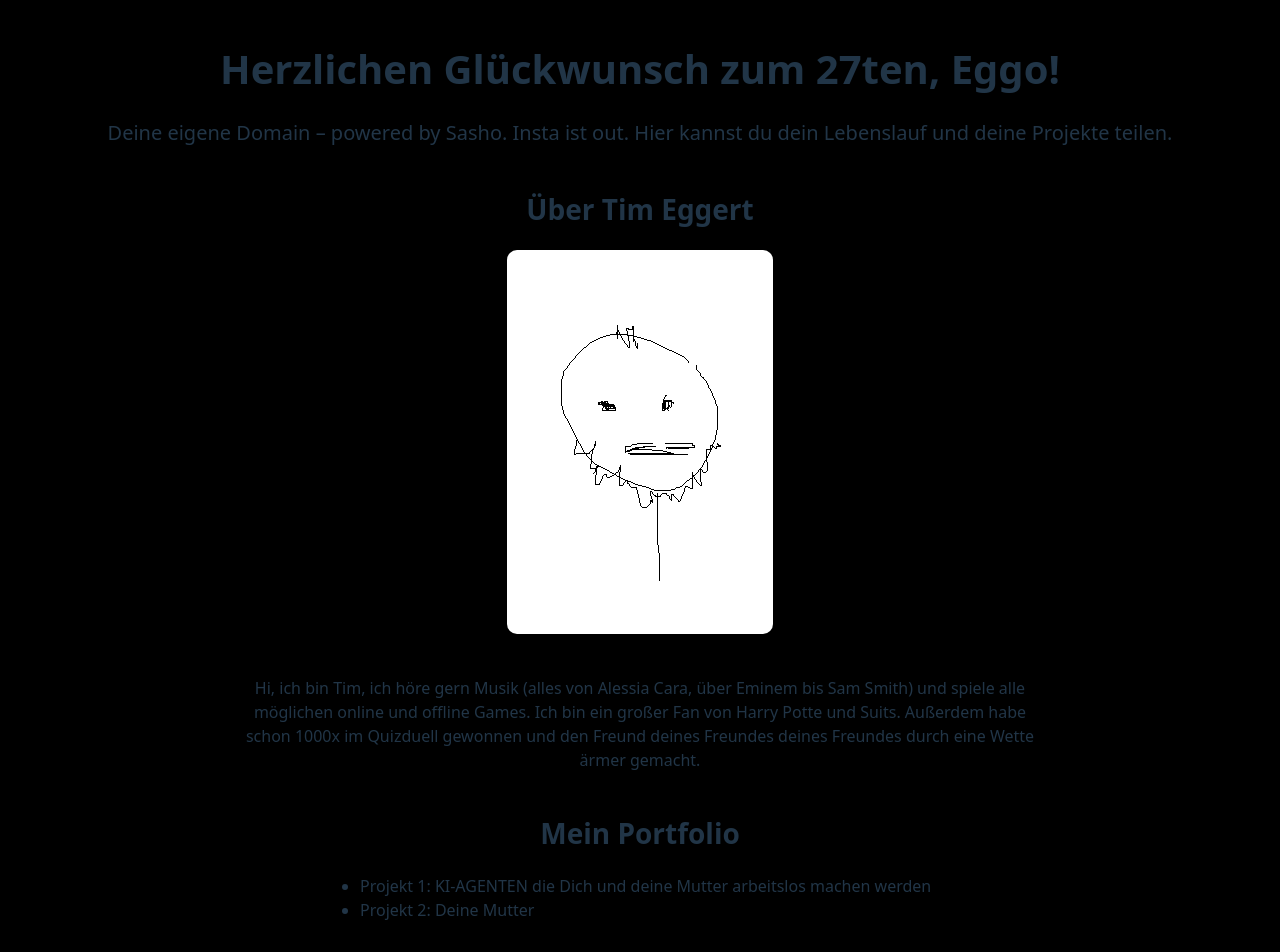
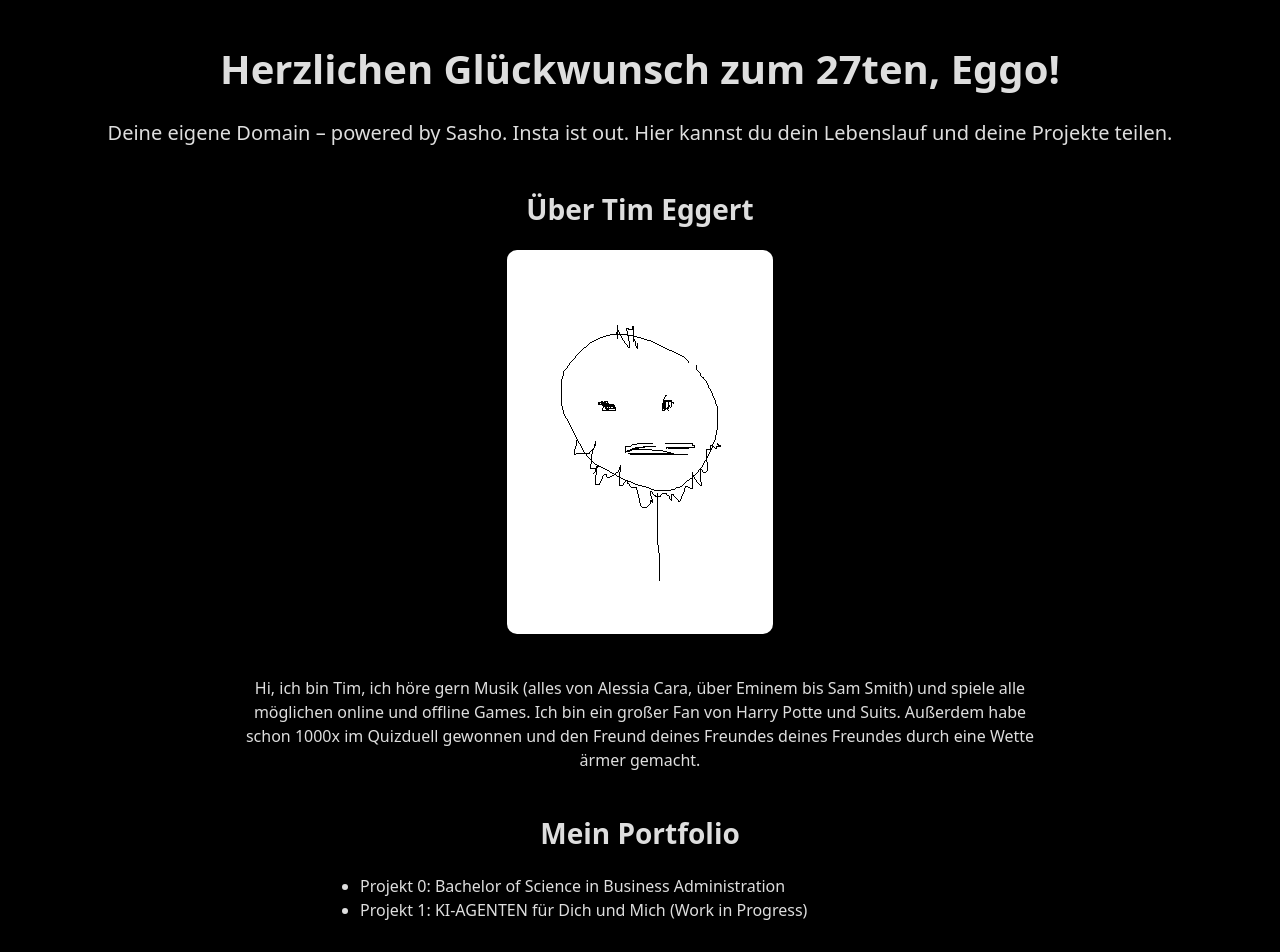
Before and after one commit to sk-go/tims-portfolio, a React (Vite) app: page / in a window 1280 px wide. Shown: the top 952 px of the page. Built offline with nearby package versions, Linux system fonts and the light colour scheme; no server answers.

Commit message:
updates to texts

```diff
--- a/src/App.tsx
+++ b/src/App.tsx
@@ -132,15 +132,9 @@ function Home() {
       <section style={{ maxWidth: '800px', margin: '0 auto 40px' }}>
         <h2 style={{ fontSize: '1.75rem', fontWeight: 'semibold', marginBottom: '20px' }}>Mein Portfolio</h2>
         <ul style={{ listStyleType: 'disc', paddingLeft: '40px', textAlign: 'left', maxWidth: '600px', margin: '0 auto' }}>
-          <li>Projekt 1: KI-AGENTEN die Dich und deine Mutter arbeitslos machen werden</li>
-          <li>Projekt 2: Deine Mutter</li>
+          <li>Projekt 0: Bachelor of Science in Business Administration</li>
+          <li>Projekt 1: KI-AGENTEN für Dich und Mich (Work in Progress)</li>
         </ul>
-      </section>
-
-      <section style={{ maxWidth: '800px', margin: '0 auto 40px' }}>
-        <h2 style={{ fontSize: '1.75rem', fontWeight: 'semibold', marginBottom: '20px' }}>Eggos Bloggo</h2>
-        <p>Erster Post: Danke für die Domain! Lass was draus machen.</p>
-        <Link to="/blog" style={{ color: 'blue', textDecoration: 'underline' }}>Zum Bloggo</Link>
       </section>
 
       <section style={{ maxWidth: '800px', margin: '0 auto 40px' }}>
@@ -220,6 +214,12 @@ function Home() {
         </div>
       </section>
 
+      <section style={{ maxWidth: '800px', margin: '0 auto 40px' }}>
+        <h2 style={{ fontSize: '1.75rem', fontWeight: 'semibold', marginBottom: '20px' }}>Eggos Bloggo</h2>
+        <p>Erster Post: Danke für die Domain! Lass was draus machen.</p>
+        <Link to="/blog" style={{ color: 'blue', textDecoration: 'underline' }}>Zum Bloggo</Link>
+      </section>
+
       <footer style={{ marginTop: '40px' }}>
         <p>Birthday Track: </p>
         <p><audio controls src="/0.mp4" /></p>
--- a/src/index.css
+++ b/src/index.css
@@ -52,10 +52,16 @@ button:focus-visible {
   outline: 4px auto -webkit-focus-ring-color;
 }
 
+/* Force dark theme regardless of system preference */
+:root {
+  color: rgba(255, 255, 255, 0.87) !important;
+  background-color: #242424 !important;
+}
+
 @media (prefers-color-scheme: light) {
   :root {
-    color: #213547;
-    background-color: #ffffff;
+    color: rgba(255, 255, 255, 0.87) !important;
+    background-color: #242424 !important;
   }
   a:hover {
     color: #747bff;
```
Also changed, not shown: public/tim_portrait3.png (added).
